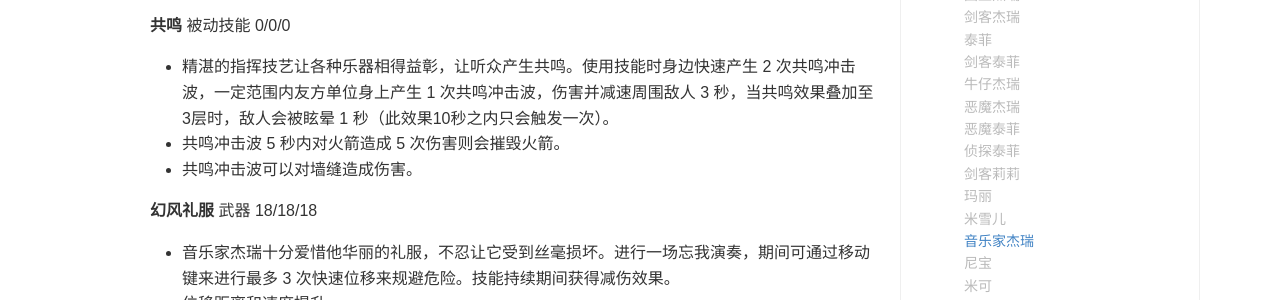
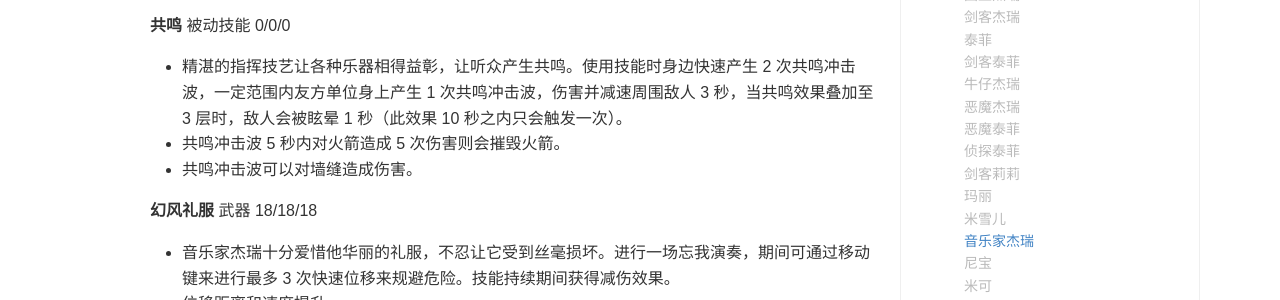
Before and after one commit to wzwtt/blog, a Jekyll site: the page built from _posts/2022-08-23-Tom-and-Jerry-notes.md, in a window 1280 px wide and 900 px high, scrolled down 10186 px. Shown: the part 202-502 px from the top of the window. Built offline with Jekyll 4.4.1, drawn with Linux system fonts in a browser that asks for light colours; some web fonts are replaced; comment, search, counter and statistics services are not loaded; a style sheet for code colours, icons or effects is not loaded.

Commit message:
修正数字规范

````diff
--- a/_posts/2022-08-23-Tom-and-Jerry-notes.md
+++ b/_posts/2022-08-23-Tom-and-Jerry-notes.md
@@ -325,7 +325,7 @@ keywords: 猫和老鼠手游, 备忘
 ```
 
 **共鸣** 被动技能 0/0/0
-- 精湛的指挥技艺让各种乐器相得益彰，让听众产生共鸣。使用技能时身边快速产生 2 次共鸣冲击波，一定范围内友方单位身上产生 1 次共鸣冲击波，伤害并减速周围敌人 3 秒，当共鸣效果叠加至3层时，敌人会被眩晕 1 秒（此效果10秒之内只会触发一次）。
+- 精湛的指挥技艺让各种乐器相得益彰，让听众产生共鸣。使用技能时身边快速产生 2 次共鸣冲击波，一定范围内友方单位身上产生 1 次共鸣冲击波，伤害并减速周围敌人 3 秒，当共鸣效果叠加至 3 层时，敌人会被眩晕 1 秒（此效果 10 秒之内只会触发一次）。
 - 共鸣冲击波 5 秒内对火箭造成 5 次伤害则会摧毁火箭。
 - 共鸣冲击波可以对墙缝造成伤害。
 
````
